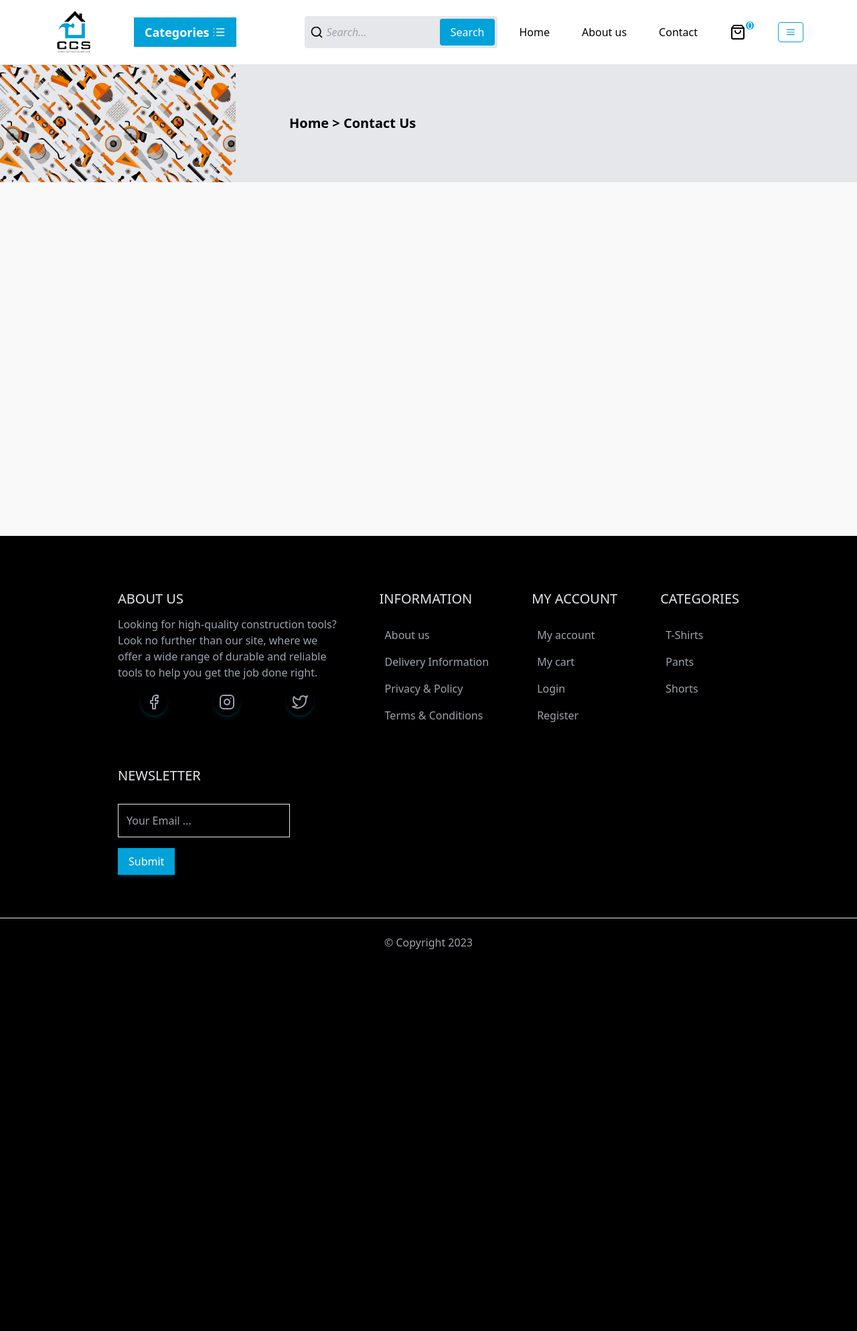
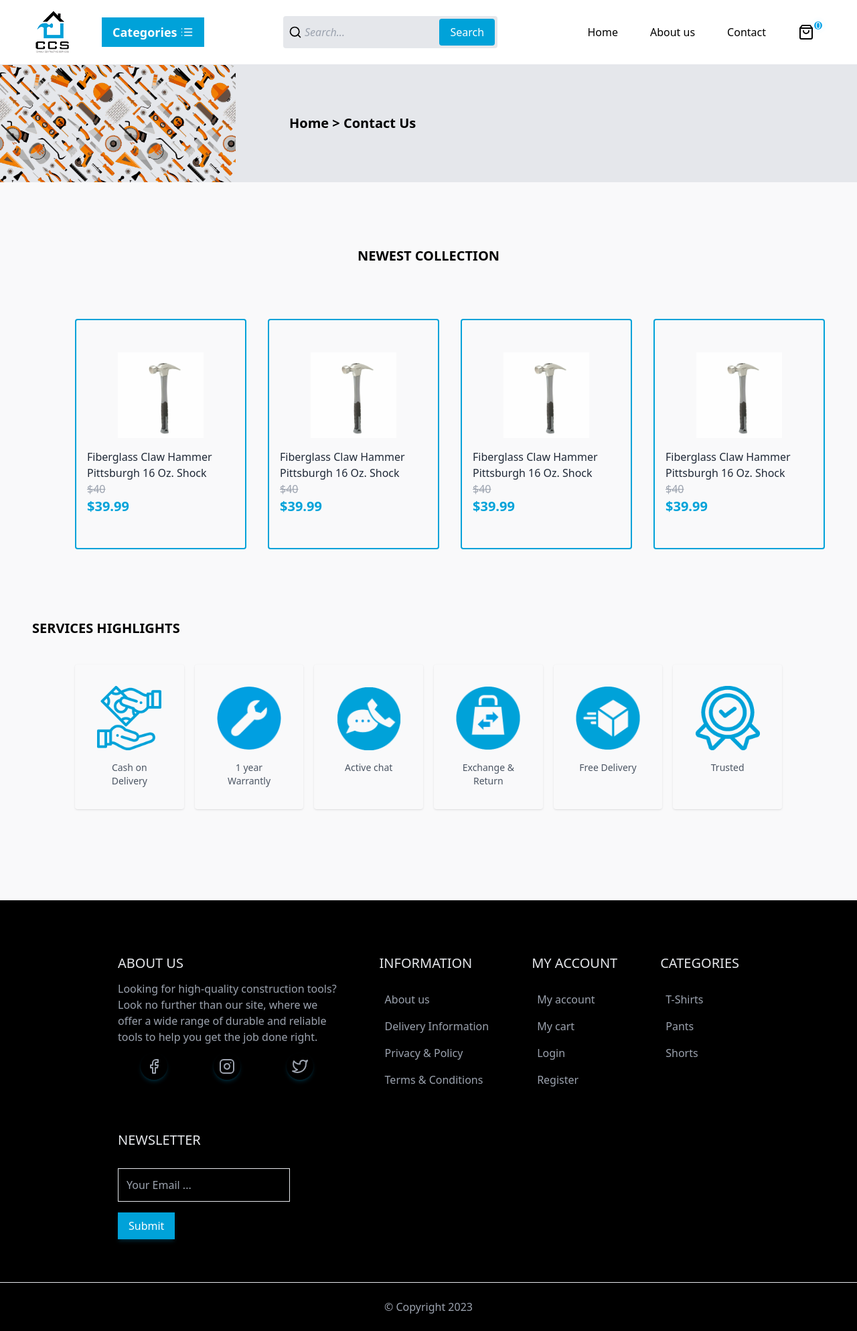
Before and after one commit to karimmasri-0/CCS, a PHP site: page / in a window 1280 px wide. Shown: the whole page at 67% size. Before the commit the page ends 1417 px from the top, so only its background shows below. Run offline with PHP 8.4, Linux system fonts and the light colour scheme; some libraries are stand-ins or nearby versions.

Commit message:
header fix

```diff
--- a/footer.php
+++ b/footer.php
@@ -1,6 +1,6 @@
 </main>
 <footer class="bg-black text-gray-400">
-    <div class="px-24 md:px-32 lg:px-44 pt-20 flex items-start flex-wrap gap-16 ">
+    <div class="px-16 sm:px-24 md:px-32 lg:px-44 pt-20 flex items-start flex-wrap gap-16 ">
         <div class=" flex-1">
             <h2 class="text-xl text-gray-200 uppercase mb-3">
                 About us</h2>
--- a/header.php
+++ b/header.php
@@ -46,10 +46,9 @@
 </head>
 
 <body class="caret-[#00a2d9]">
-    <header class="fixed w-full z-10 bg-white py-4 border-b px-12 lg:px-20 flex items-center justify-between">
-        <div class="flex items-center gap-14">
+    <header class="fixed w-full z-10 bg-white py-4 border-b px-12 flex items-center justify-between">
+        <div class="flex items-center gap-10">
             <img class=" w-16" src="logo.png" alt=" logo" />
-
             <div class="hidden md:block transition-all relative bg-[#00a2d9]">
                 <button id="dropdown-button" class=" gap-1 font-bold py-2 px-4 rounded inline-flex items-center">
                     <span class="text-lg text-white">Categories</span>
@@ -70,13 +69,7 @@
                     <a href="#" class="block px-4 py-2 hover:bg-[#00a2d9]/40">Option 3</a>
                 </div>
             </div>
-
         </div>
-
-
-
-
-
         <div id='searchField' class=' hidden '>
             <form class=" absolute top-1/2 right-1/2 translate-y-[50%] translate-x-[50%]">
                 <svg class=" absolute top-3 w-5 ml-2" xmlns="http://www.w3.org/2000/svg" width="24" height="24"
@@ -93,8 +86,7 @@
                 </button>
             </form>
         </div>
-        <nav class=" flex items-center gap-4">
-            <form class="hidden sm:block relative">
+        <form class="hidden sm:block relative md:hidden lg:block">
             <svg class=" absolute top-3 w-5 ml-2" xmlns="http://www.w3.org/2000/svg" width="24" height="24"
                 viewBox="0 0 24 24" fill="none" stroke="currentColor" stroke-width="2" stroke-linecap="round"
                 stroke-linejoin="round" class="feather feather-search">
@@ -102,13 +94,15 @@
                 <line x1="21" y1="21" x2="16.65" y2="16.65"></line>
             </svg>
             <input type="search" id="search" placeholder="Search..."
-                    class=" pl-8 placeholder:italic bg-gray-200 outline-none rounded p-3 w-72" />
+                class=" pl-8 placeholder:italic bg-gray-200 outline-none rounded p-3 w-[20rem] lg:w-[20rem]" />
             <button type="submit"
                 class=" absolute right-1 bottom-1 bg-[#00a2d9] text-white px-4 py-2 rounded gap-1 flex items-center">
                 Search
             </button>
         </form>
-            <button class=" flex items-center sm:hidden p-2 text-white rounded bg-[#00a2d9]" id='searchButton'>
+        <nav class=" flex items-center gap-4">
+            <button class=" flex items-center sm:hidden md:block lg:hidden p-2 text-white rounded bg-[#00a2d9]"
+                id='searchButton'>
                 <svg class="mx-1" xmlns="http://www.w3.org/2000/svg" width="16" height="16" viewBox="0 0 24 24"
                     fill="none" stroke="currentColor" stroke-width="2" stroke-linecap="round" stroke-linejoin="round"
                     class="feather feather-search">
@@ -117,13 +111,12 @@
                 </svg>
             </button>
             <a class="hidden lg:block transition-all cursor-pointer px-4 py-2 hover:bg-[#00a2d9] hover:text-white hover:shadow-md"
-                href="home.php">Home</a>
-            <a class="hidden lg:block transition-all cursor-pointer px-4 py-2 hover:bg-[#00a2d9] hover:text-white hover:shadow-md"
+                href="/ecommerce">Home</a>
+            <a class="hidden w-fit lg:block transition-all cursor-pointer px-4 py-2 hover:bg-[#00a2d9] hover:text-white hover:shadow-md"
                 href="about-us.php">About
                 us</a>
             <a class="hidden lg:block transition-all cursor-pointer px-4 py-2 hover:bg-[#00a2d9] hover:text-white hover:shadow-md"
                 href="contact.php">Contact</a>
-
             <a href="" class='hidden lg:block'>
                 <span class="hover:shadow rounded-full p-2 transition-all relative inline-flex ml-2">
                     <svg xmlns="http://www.w3.org/2000/svg" width="24" height="24" viewBox="0 0 24 24" fill="none"
@@ -132,7 +125,6 @@
                         <path d="M6 2L3 6v14a2 2 0 0 0 2 2h14a2 2 0 0 0 2-2V6l-3-4z"></path>
                         <line x1="3" y1="6" x2="21" y2="6"></line>
                         <path d="M16 10a4 4 0 0 1-8 0"></path>
-
                     </svg>
                     <span class="relative flex absolute h-3 w-3 top-0 right-0 -mt-1 -mr-1">
                         <sup class="absolute -top-1 right-0.5 text-sm text-white z-10">0</sup> <span
@@ -141,16 +133,13 @@
                     </span>
                 </span>
             </a>
-            <button id='menu'>
-
-            </button>
-
             <button
-                class="flex items-center px-3 py-2 border rounded text-[#00a2d9] border-[#00a2d9] hover:text-black hover:border-black transition-all"
+                class=" lg:hidden flex items-center px-3 py-2 border rounded text-[#00a2d9] border-[#00a2d9] hover:text-black hover:border-black transition-all"
                 id="menu-button"> <svg class="fill-current h-3 w-3" viewBox="0 0 20 20"
                     xmlns="http://www.w3.org/2000/svg">
                     <path d="M0 3h20v2H0V3zm0 6h20v2H0V9zm0 6h20v2H0v-2z" />
-                </svg></button>
+                </svg>
+            </button>
             <div id="side-menu" class="relative">
                 <button id="closeMenu" class="absolute z-10 top-2 right-2">
                     <svg xmlns="http://www.w3.org/2000/svg" width="24" height="24" viewBox="0 0 24 24" fill="none"
@@ -168,7 +157,6 @@
                 <a class="block transition-all cursor-pointer px-4 py-2 hover:bg-[#00a2d9] hover:text-white hover:shadow-md"
                     href="contact.php">Contact</a>
             </div>
-
         </nav>
         <!-- <div class="flex items-center gap-4">
             <a class=" hover:underline cursor-pointer">Login</a>
@@ -209,7 +197,7 @@
     </header>
     <main class=" py-24 py-16 min-h-[100vh] bg-gray-100/50">
         <div class="bg-gray-200 flex items-center">
-            <img src="images/test1.png" class="w-24 sm:w-44" />
-            <img src="images/test1.png" class="hidden sm:block w-44" />
+            <img src="images/tools.png" class="w-24 sm:w-44" />
+            <img src="images/tools.png" class="hidden sm:block w-44" />
             <h2 class="text-xl font-semibold ml-6 sm:ml-20">Home > Contact Us</h2>
         </div>
--- a/index.php
+++ b/index.php
@@ -1,4 +1,65 @@
 <?php
-require_once('header.php');
+require_once('header.php'); ?>
+
+<div class="pt-8 mx-4 md:mx-8 lg:mx-12">
+    <div class="my-16">
+        <h2 class="uppercase text-xl font-semibold text-center my-10">Newest Collection</h2>
+        <div
+            class="snap-x px-3 sm:px-12 md:px-16 flex items-center gap-2 lg:gap-8 overflow-x-scroll overflow-y-hidden py-10">
+            <?php for ($i = 0; $i < 7; $i++) { ?>
+                <div class="snap-center group relative p-4 py-12 rounded border-2 border-[#00a2d9] w-64 flex-none">
+                    <div class="grid place-items-center">
+                        <img src="images/hammer.jpg" class="w-32 text-center" />
+                    </div>
+                    <div class="text-gray-800 mt-4">Fiberglass Claw Hammer Pittsburgh 16 Oz. Shock</div>
+                    <del class="line-through text-gray-400 mt-5">$40</del>
+                    <div class="text-xl text-[#00a2d9] font-semibold mt-0">$39.99</div>
+                    <div
+                        class="absolute -bottom-10 left-0 opacity-0 group-hover:bottom-0 group-hover:opacity-100 h-full w-full bg-black/20 flex items-center justify-center transition-all duration-300">
+                        <button class="px-5 py-2 bg-[#00a2d9] text-white" onclick='AddToCart()'>
+                            Add to cart
+                    </div>
+                </div>
+            <?php } ?>
+        </div>
+    </div>
+    <div>
+        <h2 class="uppercase text-xl font-semibold text-center sm:text-left">Services Highlights</h2>
+        <div class="grid  md:grid-cols-4 lg:grid-cols-6 mx-16 gap-4 my-10">
+            <div class="flex flex-col items-center p-8 rounded shadow hover:shadow-lg transition-all">
+                <img class="w-24" src="images/cash.png" />
+                <span class="mt-4 text-gray-600 text-sm  text-center">Cash on Delivery</span>
+
+            </div>
+            <div class="flex flex-col items-center p-8 rounded shadow hover:shadow-lg transition-all">
+                <img class="w-24" src="images/repair.png" />
+                <span class="mt-4 text-gray-600 text-sm text-center">1 year Warrantly</span>
+            </div>
+            <div class="flex flex-col items-center p-8 rounded shadow hover:shadow-lg transition-all">
+                <img class="w-24" src="images/chat.png" />
+                <span class="mt-4 text-gray-600 text-sm text-center">Active chat</span>
+            </div>
+            <div class="flex flex-col items-center p-8 rounded shadow hover:shadow-lg transition-all">
+                <img class="w-24" src="images/exchange.png" />
+                <span class="mt-4 text-gray-600 text-sm text-center">Exchange & Return</span>
+            </div>
+            <div
+                class="flex flex-col items-center p-8 rounded shadow hover:shadow-lg md:col-start-2 lg:col-start-5 transition-all">
+                <img class="w-24" src="images/delivery.png" />
+                <span class="mt-4 text-gray-600 text-sm text-center">Free Delivery</span>
+            </div>
+            <div class="flex flex-col items-center p-8 rounded shadow hover:shadow-lg  transition-all">
+                <img class="w-24" src="images/trusted.png" />
+                <span class="mt-4 text-gray-600 text-sm text-center">Trusted</span>
+            </div>
+        </div>
+    </div>
+</div>
+<script>
+    function AddToCart() {
+        console.log('add to cart');
+    }
+</script>
+<?php
 require_once('footer.php');
 ?>
```
Also changed, not shown: ccs_logo.png (deleted), images/test.webp (deleted), images/test2.png (deleted), images/tools.png (renamed from images/test1.png), logo-lg.png (renamed from ccs-logo.png). Lines whose indentation alone changed are shown as unchanged.
